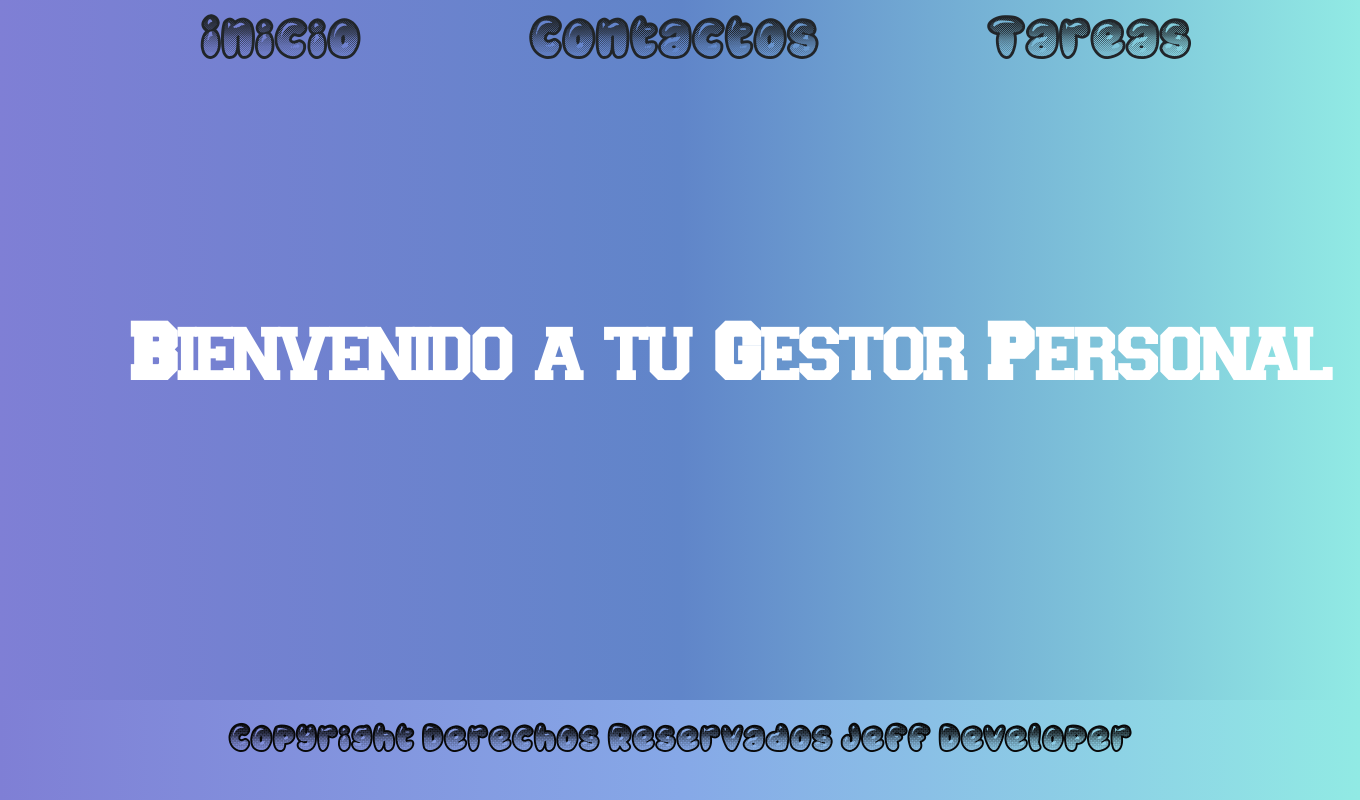
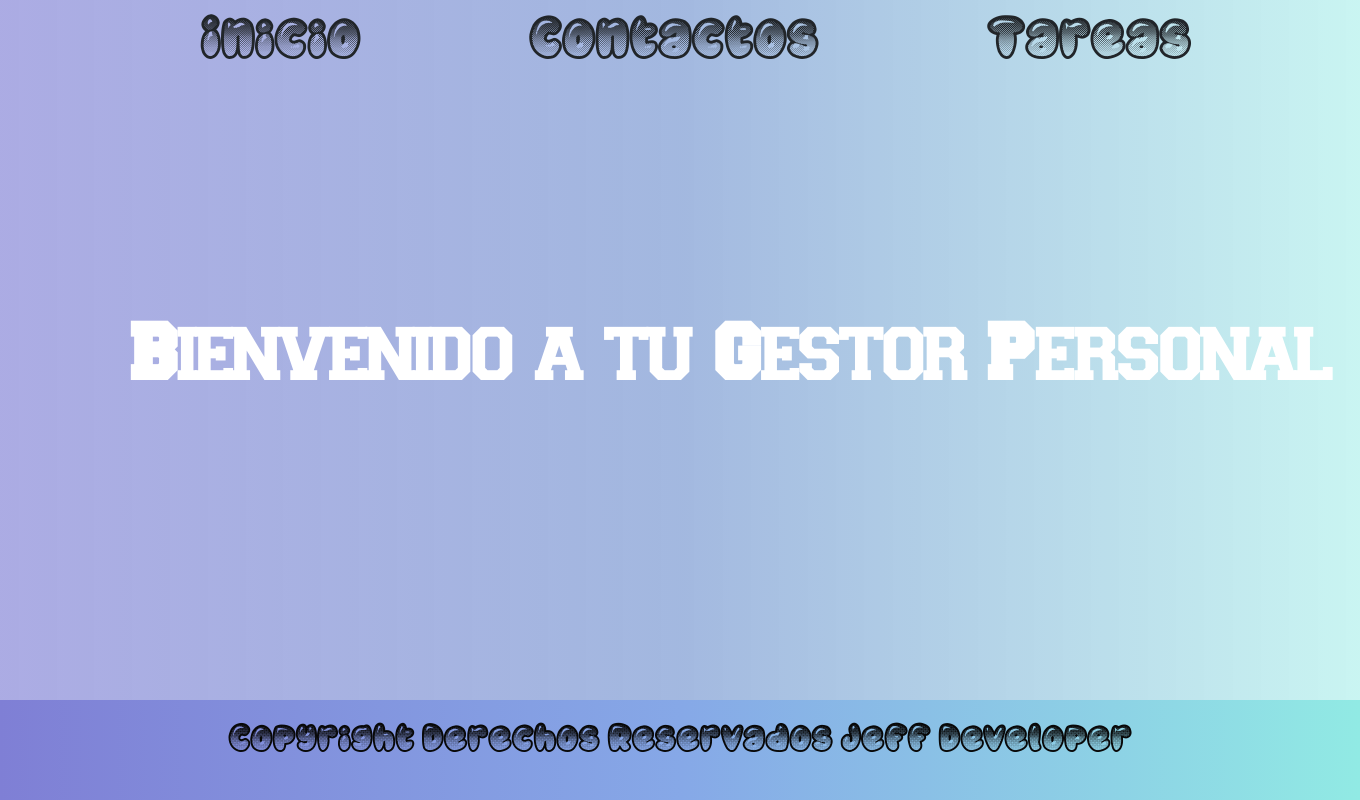
Before and after one commit to HaiDekimasu/Gestor_Personal, a Django app: page / in a window 1360 px wide; the page is wider, and only the part inside the window is pictured. Run offline with Django 4.2, Linux system fonts and the light colour scheme.

Commit message:
modificacion de color degradado de body

```diff
--- a/static/css/styles.css
+++ b/static/css/styles.css
@@ -34,7 +34,7 @@ a{
 }
 body {
 
-    background-image: linear-gradient(to right,#7F7FD5,#6085c9,#91EAE4);
+    background-image: linear-gradient(to right,#7f7fd5a6,#6085c994,#91eae47c);
 }
 h1,h2,h3,h4,h5,h6{
     font-family: var(--fonts-princi);
```
